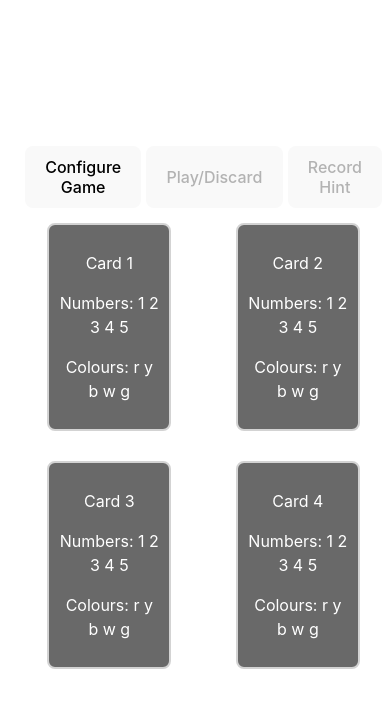
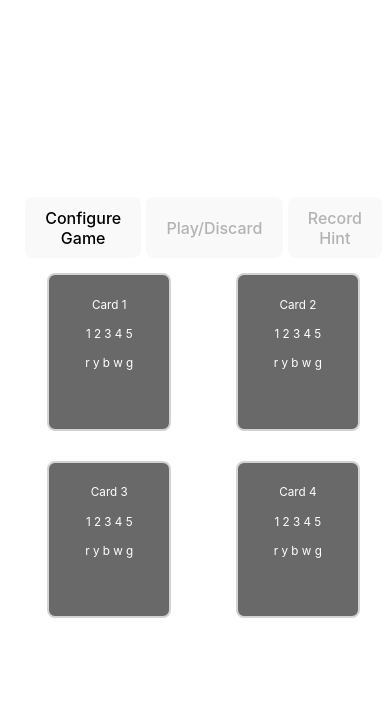
Before and after one commit to jparkhouse/hanabi-tracker, a Svelte app: page / in a window 390 px wide. Shown: the top 708 px of the page. Built offline with nearby package versions, Linux system fonts and the light colour scheme.

Commit message:
Figured out the responsiveness issues - should work better on mobile now.

```diff
--- a/src/app.css
+++ b/src/app.css
@@ -38,6 +38,13 @@ h1 {
 #app {
   margin: 20px;
   text-align: center;
+  max-width: 100%;
+  display: flex;
+  flex: 1;
+}
+
+main {
+  min-width: 100%;
 }
 
 button {
--- a/src/lib/components/Card.svelte
+++ b/src/lib/components/Card.svelte
@@ -53,8 +53,8 @@
      on:click={() => onSelect(id)}
      on:keydown={(event) => (event.key === 'Enter' || event.key === ' ') && onSelect(id)}>
   <p>Card {id + 1}</p>
-  <p>Numbers: {decodeNumber(numberInformation)}</p>
-  <p>Colours: {decodeColour(colourInformation)}</p>
+  <p>{decodeNumber(numberInformation)}</p>
+  <p>{decodeColour(colourInformation)}</p>
 </div>
 
   <style>
@@ -68,7 +68,9 @@
         min-width: 100px; /* Minimum width for a card */
         margin: 10px; /* Margin around cards */
         text-align: center; /* Center text inside cards */
+        flex: 1;
         aspect-ratio: 3/4;
+        font-size: 3vw;
     }
 
     .card.selected {
--- a/src/lib/components/Hand.svelte
+++ b/src/lib/components/Hand.svelte
@@ -49,5 +49,6 @@
     justify-content: space-around; /* Distribute space around items */
     flex-wrap: wrap; /* Allow wrapping if needed */
     gap: 10px; /* Space between cards */
+    width: 100%;
   }
   </style>
```
